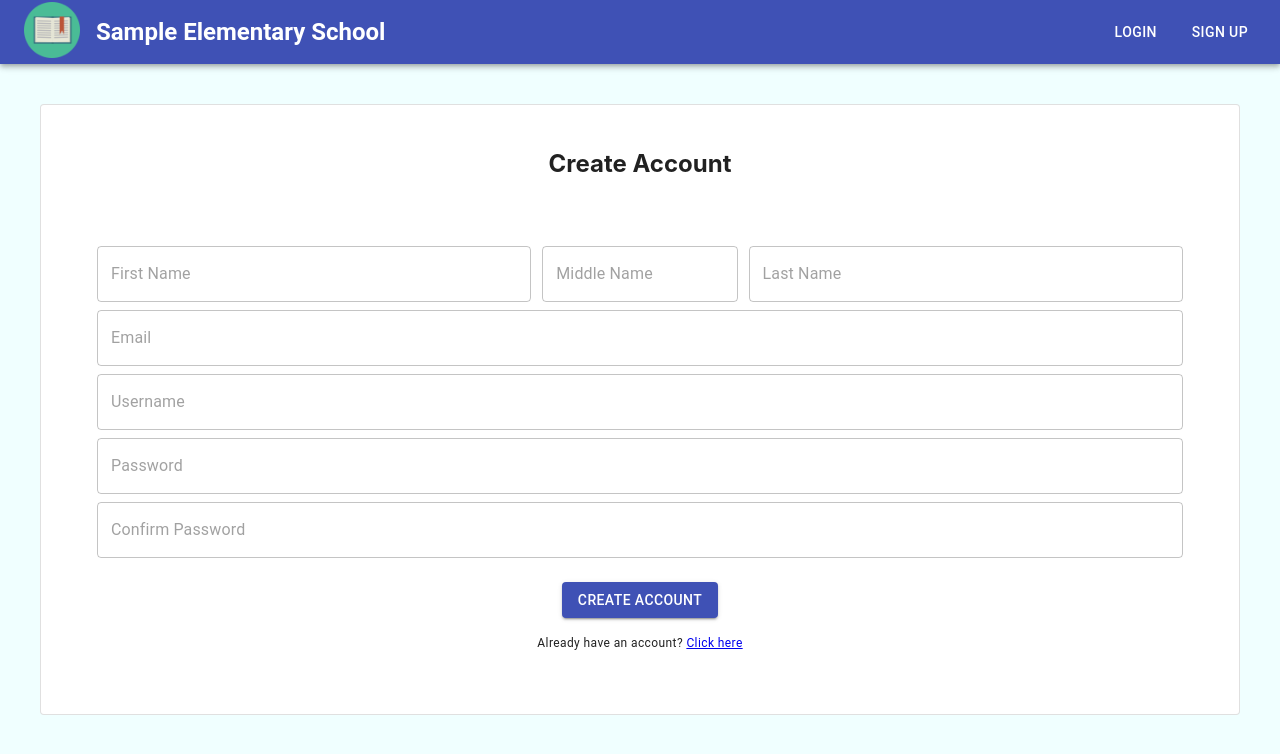
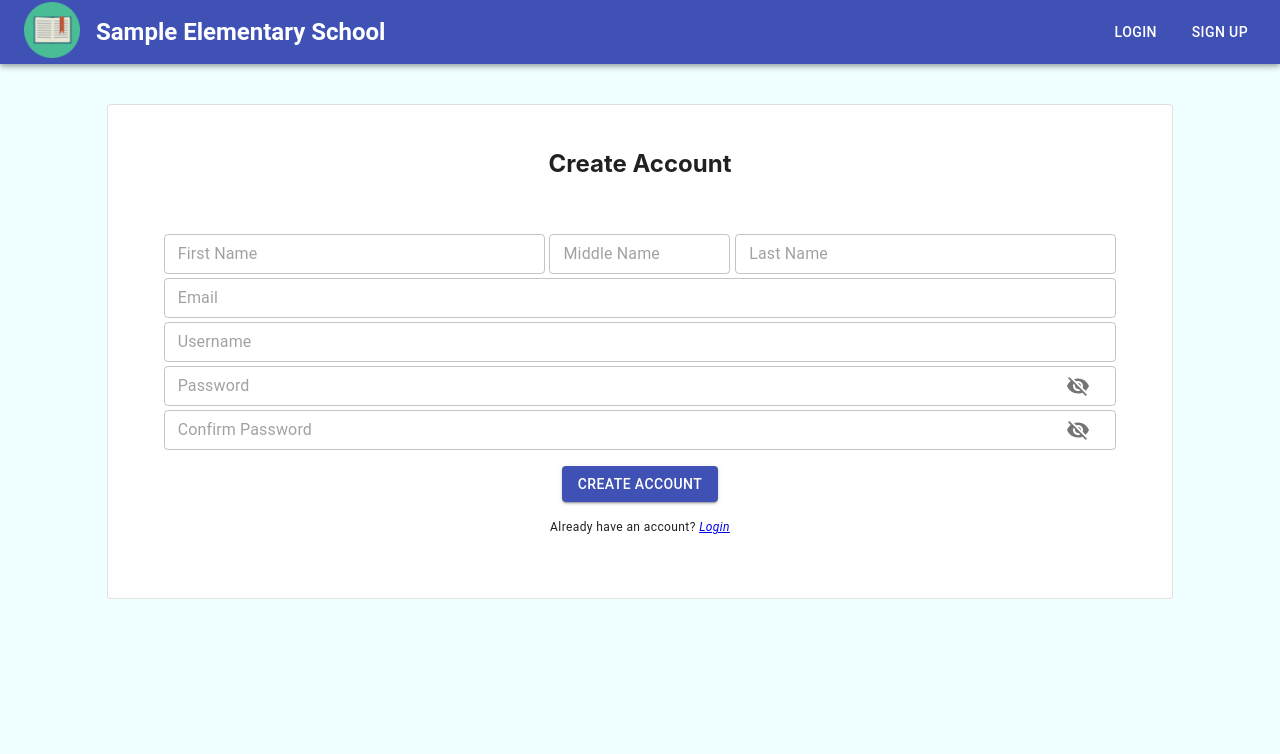
Before and after one commit to mbburgos97/enrollment-frontend, a React (Create React App) app: page /signup in a window 1280 px wide. Shown: the top 754 px of the page. Built offline with nearby package versions, Linux system fonts and the light colour scheme.

Commit message:
EN-12: Added Login Page. Changed all password input to toggle input so input can be masked or not. Added hook of login page from the login button in banner

```diff
--- a/src/components/Banner.tsx
+++ b/src/components/Banner.tsx
@@ -40,7 +40,9 @@ export const Banner = () => {
               <Typography variant="h5" className={classes.title}>
                 Sample Elementary School
               </Typography>
-              <Button className={classes.button} color="inherit">Login</Button>
+              <Link to="/login" style={{textDecoration: 'none'}}>
+                <Button className={classes.button} color="inherit">Login</Button>
+              </Link>
               <Link to="/signup" style={{textDecoration: 'none'}}>
                 <Button className={classes.button} color="inherit">Sign up</Button>
               </Link>
--- a/src/pages/App.tsx
+++ b/src/pages/App.tsx
@@ -4,6 +4,7 @@ import { EntryPage } from "./EntryPage";
 import { StudentProfile } from "./StudentProfile";
 import { HomePage } from "./HomePage";
 import { SignUpPage } from "./SignUpPage";
+import { LoginPage } from "./LoginPage";
 
 function App() {
   return (
@@ -14,6 +15,7 @@ function App() {
         <Route path="/student/:student_id" element={<StudentProfile />} />
         <Route path="/home" element={<HomePage />} />
         <Route path="/signup" element={<SignUpPage />} />
+        <Route path="/login" element={<LoginPage />} />
       </Routes>
     </div>
   );
--- /dev/null
+++ b/src/pages/LoginPage.tsx
@@ -0,0 +1,152 @@
+import React from "react";
+import Grid from '@material-ui/core/Grid';
+import Paper from '@material-ui/core/Paper';
+import { makeStyles } from '@material-ui/core/styles';
+import IconButton from '@material-ui/core/IconButton';
+import OutlinedInput from '@material-ui/core/OutlinedInput';
+import InputAdornment from '@material-ui/core/InputAdornment';
+import Visibility from '@material-ui/icons/Visibility';
+import VisibilityOff from '@material-ui/icons/VisibilityOff';
+import AccountCircle from '@material-ui/icons/AccountCircle';
+import LockIcon from '@material-ui/icons/Lock';
+import PersonOutlineIcon from '@material-ui/icons/PersonOutline';
+import Checkbox from '@material-ui/core/Checkbox';
+import FormControlLabel from '@material-ui/core/FormControlLabel';
+import Typography from '@material-ui/core/Typography';
+import { Link } from "react-router-dom";
+import Button from '@material-ui/core/Button';
+
+interface State {
+    password: string;
+    showPassword: boolean;
+    checked: boolean;
+}
+
+const useStyle = makeStyles({
+    paper: {
+        marginTop: "5vh",
+        padding: "3vh",
+        textAlign: "center",
+    },
+    form: {
+        display: 'flex',
+        flexWrap: 'wrap',
+        padding: "4vh",
+        textAlign: "center",
+        marginTop: "5vh"
+    },
+    icon: {
+        alignItems: "center",
+        width: 80,
+        height: 80,
+    },
+    textField: {
+        marginTop: ".5vh"
+    }
+
+});
+
+export const LoginPage: React.FC<{}> = () => {
+    const classes = useStyle();
+    const [values, setValues] = React.useState<State>({
+        password: '',
+        showPassword: false,
+        checked: false,
+    });
+
+    const handleChange = (prop: keyof State) => (event: React.ChangeEvent<HTMLInputElement>) => {
+        setValues({ ...values, [prop]: event.target.value });
+    };
+
+    const handleClickShowPassword = () => {
+        setValues({ ...values, showPassword: !values.showPassword });
+    };
+
+    const handleMouseDownPassword = (event: React.MouseEvent<HTMLButtonElement>) => {
+        event.preventDefault();
+    };
+
+    const handleRememberMe = (event: React.ChangeEvent<HTMLInputElement>) => {
+        setValues({ ...values, checked: !values.checked });
+      };
+
+
+    return(
+        <Grid container>
+            <Grid item xs={4} />
+            <Grid item xs={4}>
+                <Paper className={classes.paper} variant="outlined">
+                    <AccountCircle className={classes.icon} />
+                    <form autoComplete="off" className={classes.form}>
+                        <OutlinedInput
+                                id="username"
+                                placeholder="Username"
+                                margin="dense"
+                                fullWidth
+                                className={classes.textField}
+                                required
+                                startAdornment={
+                                    <InputAdornment position="start">
+                                        <PersonOutlineIcon />
+                                    </InputAdornment>
+                                }
+                            />
+                            <OutlinedInput
+                                id="standard-adornment-password"
+                                type={values.showPassword ? 'text' : 'password'}
+                                value={values.password}
+                                onChange={handleChange('password')}
+                                fullWidth
+                                className={classes.textField}
+                                margin="dense"
+                                placeholder="Password"
+                                startAdornment={
+                                    <InputAdornment position="start">
+                                        <LockIcon />
+                                    </InputAdornment>
+                                }
+                                endAdornment={
+                                    <InputAdornment position="end">
+                                        <IconButton
+                                        aria-label="toggle password visibility"
+                                        onClick={handleClickShowPassword}
+                                        onMouseDown={handleMouseDownPassword}
+                                        >
+                                        {values.showPassword ? <Visibility /> : <VisibilityOff />}
+                                        </IconButton>
+                                    </InputAdornment>
+                                }
+                            />
+                        <Grid container style={{marginTop: "2vh"}} direction="row" alignItems="center">
+                            <Grid item xs={6}>
+                                <FormControlLabel
+                                    control={
+                                    <Checkbox
+                                        onChange={handleRememberMe}
+                                        checked={values.checked}
+                                        name="checkedB"
+                                        color="primary"
+                                    />
+                                    }
+                                    label="Remember me"
+                                />
+                            </Grid>
+                            <Grid item xs={2} />
+                            <Grid item xs={4}>
+                                <Typography variant="caption" style={{fontStyle: "italic"}}>
+                                    <Link to="/login">Forgot Password</Link>
+                                </Typography>
+                            </Grid>
+                        </Grid>
+                        <Grid container justify="center" style={{marginTop: "5vh"}}>
+                            <Button type="submit" variant="contained" color="primary">
+                                Login
+                            </Button>
+                        </Grid>
+                    </form>
+                </Paper>
+            </Grid>
+            <Grid item xs={4} />
+        </Grid>
+    );
+}
--- a/src/pages/SignUpPage.tsx
+++ b/src/pages/SignUpPage.tsx
@@ -1,16 +1,27 @@
 import React from "react";
 import Paper from '@material-ui/core/Paper';
-import { makeStyles, createStyles, Theme } from '@material-ui/core/styles';
-import TextField from '@material-ui/core/TextField';
+import { makeStyles } from '@material-ui/core/styles';
+import OutlinedInput from '@material-ui/core/OutlinedInput';
 import Button from '@material-ui/core/Button';
 import Grid from "@material-ui/core/Grid";
 import Typography from '@material-ui/core/Typography';
 import { Link } from "react-router-dom";
+import InputAdornment from '@material-ui/core/InputAdornment';
+import LockIcon from '@material-ui/icons/Lock';
+import IconButton from '@material-ui/core/IconButton';
+import Visibility from '@material-ui/icons/Visibility';
+import VisibilityOff from '@material-ui/icons/VisibilityOff';
 
-const useStyle = makeStyles((theme: Theme) =>
-    createStyles({
+interface State {
+    password: string;
+    showPassword: boolean;
+    confirmPassword: string;
+    showConfirmPassword: boolean;
+}
+
+const useStyle = makeStyles({
     paper: {
-            margin: "5vh",
+        marginTop: "5vh",
         padding: "3vh",
         textAlign: "center",
     },
@@ -21,80 +32,133 @@ const useStyle = makeStyles((theme: Theme) =>
         textAlign: "center"
     },
     textField: {
-            marginBottom: "1vh"
+        marginTop: ".5vh"
     },
-    }));
+});
 
 export const SignUpPage: React.FC<{}> = () => {
     const classes = useStyle();
+
+    const [values, setValues] = React.useState<State>({
+        password: '',
+        showPassword: false,
+        confirmPassword: '',
+        showConfirmPassword: false,
+    });
+
+    const handleClickShowPassword = () => {
+        setValues({ ...values, showPassword: !values.showPassword });
+    };
+
+    const handleMouseDownPassword = (event: React.MouseEvent<HTMLButtonElement>) => {
+        event.preventDefault();
+    };
+
+    const handleClickShowConfirmPassword = () => {
+        setValues({ ...values, showConfirmPassword: !values.showConfirmPassword });
+    };
+
+    const handleChange = (prop: keyof State) => (event: React.ChangeEvent<HTMLInputElement>) => {
+        setValues({ ...values, [prop]: event.target.value });
+    };
+
     return (
-        <Paper component="form" className={classes.paper} variant="outlined" >
+        <Grid container>
+            <Grid item xs={1} />
+            <Grid item xs={10}>
+                <Paper className={classes.paper} variant="outlined" >
                     <h2>Create Account</h2>
-            <form autoComplete="off" className={classes.form} noValidate>
+                    <form autoComplete="off" className={classes.form}>
                         <div style={{width:"40%"}}>
-                    <TextField
+                            <OutlinedInput
                                 id="first-name"
                                 placeholder="First Name"
                                 fullWidth
-                        margin="normal"
-                        variant="outlined"
+                                margin="dense"
                                 required
+                                className={classes.textField}
                             />
                         </div>
-                <div style={{width:"18%", padding: "0 1%"}}>
-                    <TextField
+                        <div style={{width:"19%", padding: "0 .5%"}}>
+                            <OutlinedInput
                                 id="middle-name"
                                 fullWidth
                                 placeholder="Middle Name"
-                        margin="normal"
-                        variant="outlined"
+                                margin="dense"
                                 required
+                                className={classes.textField}
+                            />
+                        </div>
+                        <div style={{width:"40%"}}>
+                            <OutlinedInput
+                                id="last-name"
+                                placeholder="Last Name"
+                                fullWidth
+                                margin="dense"
+                                required
+                                className={classes.textField}
                             />
                         </div>
 
-                <div style={{width:"40%"}}>
-                    <TextField
-                        id="last-name"
-                        placeholder="Last Name"
-                        fullWidth
-                        margin="normal"
-                        variant="outlined"
-                        required
-                    />
-                </div>
-
-                <TextField
+                        <OutlinedInput
                             id="email"
                             placeholder="Email"
+                            margin="dense"
                             fullWidth
-                    variant="outlined"
                             className={classes.textField}
                             required
                         />
-                <TextField
+                        <OutlinedInput
                             id="username"
                             placeholder="Username"
+                            margin="dense"
                             fullWidth
-                    variant="outlined"
                             className={classes.textField}
                             required
                         />
-                <TextField
+                        <OutlinedInput
                             id="password"
+                            type={values.showPassword ? 'text' : 'password'}
+                            value={values.password}
+                            onChange={handleChange('password')}
+                            fullWidth
+                            className={classes.textField}
+                            margin="dense"
                             placeholder="Password"
+                            endAdornment={
+                                <InputAdornment position="end">
+                                    <IconButton
+                                    aria-label="toggle password visibility"
+                                    onClick={handleClickShowPassword}
+                                    onMouseDown={handleMouseDownPassword}
+                                    >
+                                    {values.showPassword ? <Visibility /> : <VisibilityOff />}
+                                    </IconButton>
+                                </InputAdornment>
+                            }
+                        />
+                        <OutlinedInput
+                            id="confirm-password"
+                            type={values.showConfirmPassword ? 'text' : 'password'}
+                            value={values.confirmPassword}
+                            onChange={handleChange('confirmPassword')}
                             fullWidth
-                    variant="outlined"
                             className={classes.textField}
-                    required
+                            margin="dense"
+                            placeholder="Confirm Password"
+                            endAdornment={
+                                <InputAdornment position="end">
+                                    <IconButton
+                                    aria-label="toggle password visibility"
+                                    onClick={handleClickShowConfirmPassword}
+                                    onMouseDown={handleMouseDownPassword}
+                                    >
+                                    {values.showConfirmPassword ? <Visibility /> : <VisibilityOff />}
+                                    </IconButton>
+                                </InputAdornment>
+                            }
                         />
-                <TextField
-                    id="confirm-password"
-                    placeholder="Confirm Password"
-                    fullWidth
-                    variant="outlined"
-                    className={classes.textField}
-                    required
-                />
+
                         <Grid container justify="center" style={{marginTop: "2vh"}}>
                             <Button type="submit" variant="contained" color="primary">
                                 Create Account
@@ -103,11 +167,13 @@ export const SignUpPage: React.FC<{}> = () => {
 
                         <div style={{width: "100%", textAlign: "center", paddingTop: "2vh"}}>
                             <Typography align="center" variant="caption" display="block" gutterBottom>
-                        Already have an account? <Link to="/login">Click here</Link>
+                                Already have an account? <Link to="/login" style={{fontStyle: "italic"}}>Login</Link>
                             </Typography>
                         </div>
                     </form>
-
                 </Paper>
+            </Grid>
+            <Grid item xs={1} />
+        </Grid>
     );
 }
```
Lines whose indentation alone changed are shown as unchanged.
